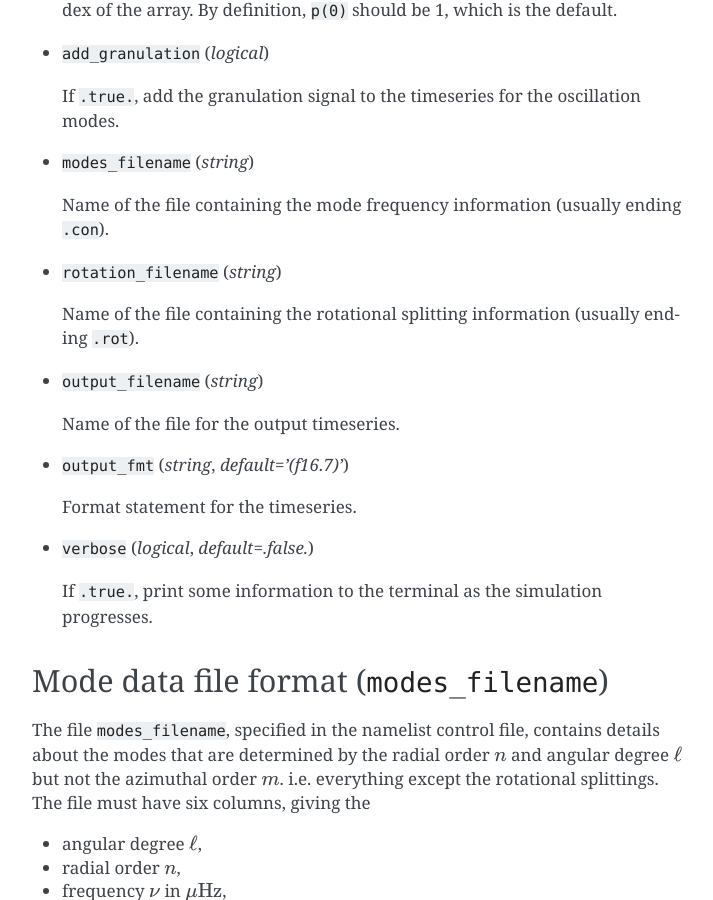
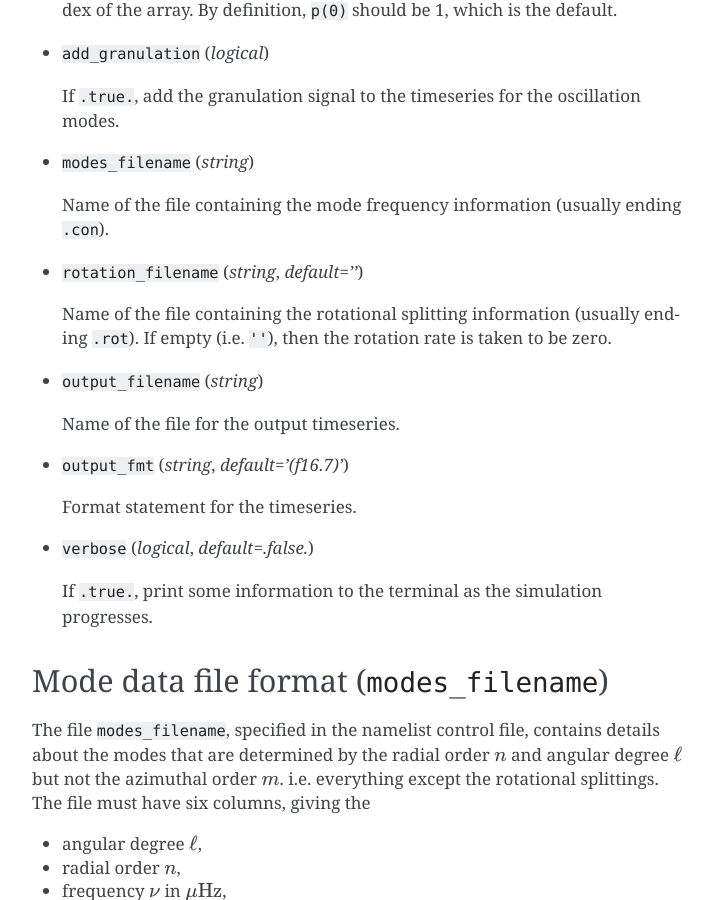
Before and after one commit to warrickball/AADG3, a Sphinx documentation site: the page built from docs/input.rst, in a window 1280 px wide and 900 px high, scrolled down 1583 px. Shown: the whole window, without its empty margins (388-1101 px from the left). Built offline with Sphinx 7.4.7, drawn with Linux system fonts in a browser that asks for light colours.

Commit message:
Assume zero rotation if no rotation data is given

```diff
--- a/docs/input.rst
+++ b/docs/input.rst
@@ -85,10 +85,11 @@ Namelist control file
   Name of the file containing the mode frequency information (usually
   ending ``.con``).
 
-- ``rotation_filename`` (*string*)
+- ``rotation_filename`` (*string*, *default=''*)
 
   Name of the file containing the rotational splitting information
-  (usually ending ``.rot``).
+  (usually ending ``.rot``).  If empty (i.e. ``''``), then the
+  rotation rate is taken to be zero.
 
 - ``output_filename`` (*string*)
 
```
Also changed, not shown: 2 other files.
